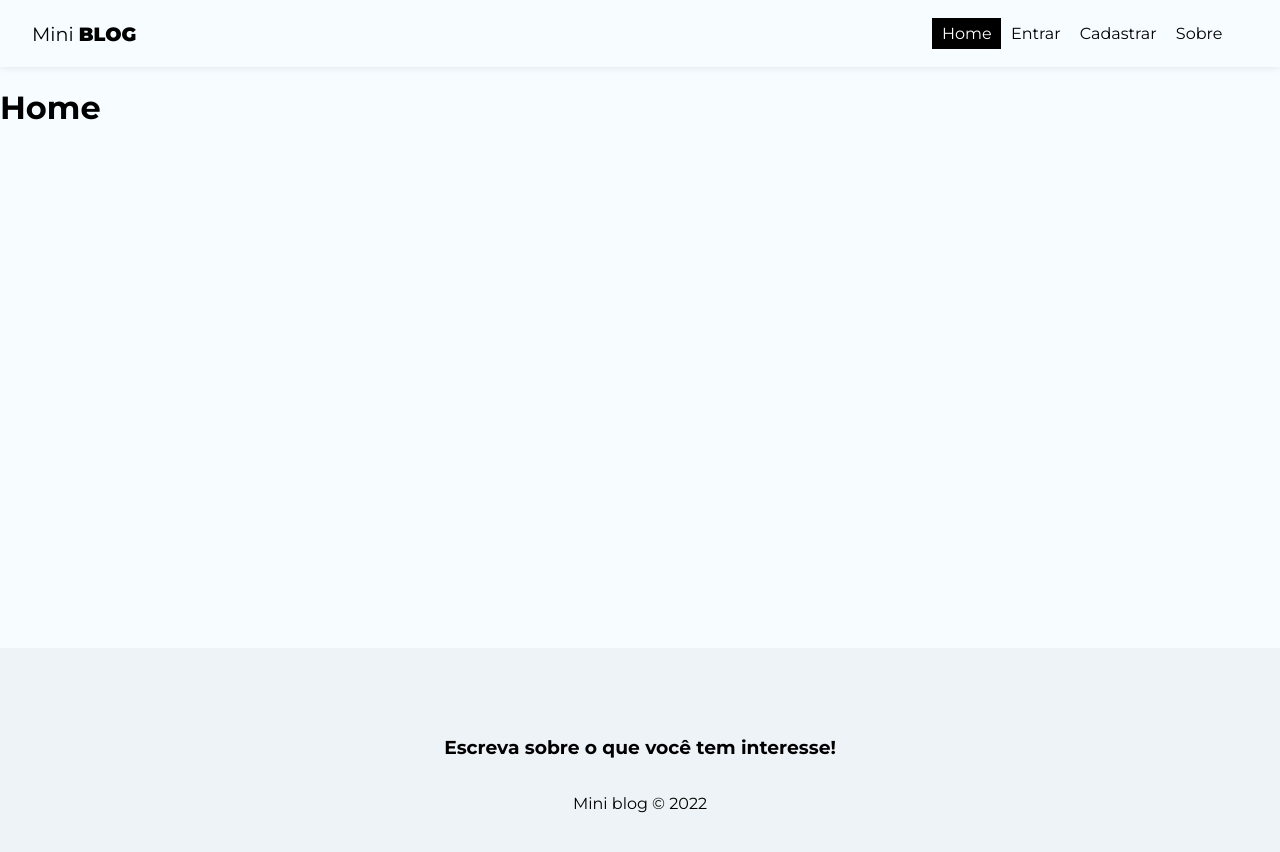
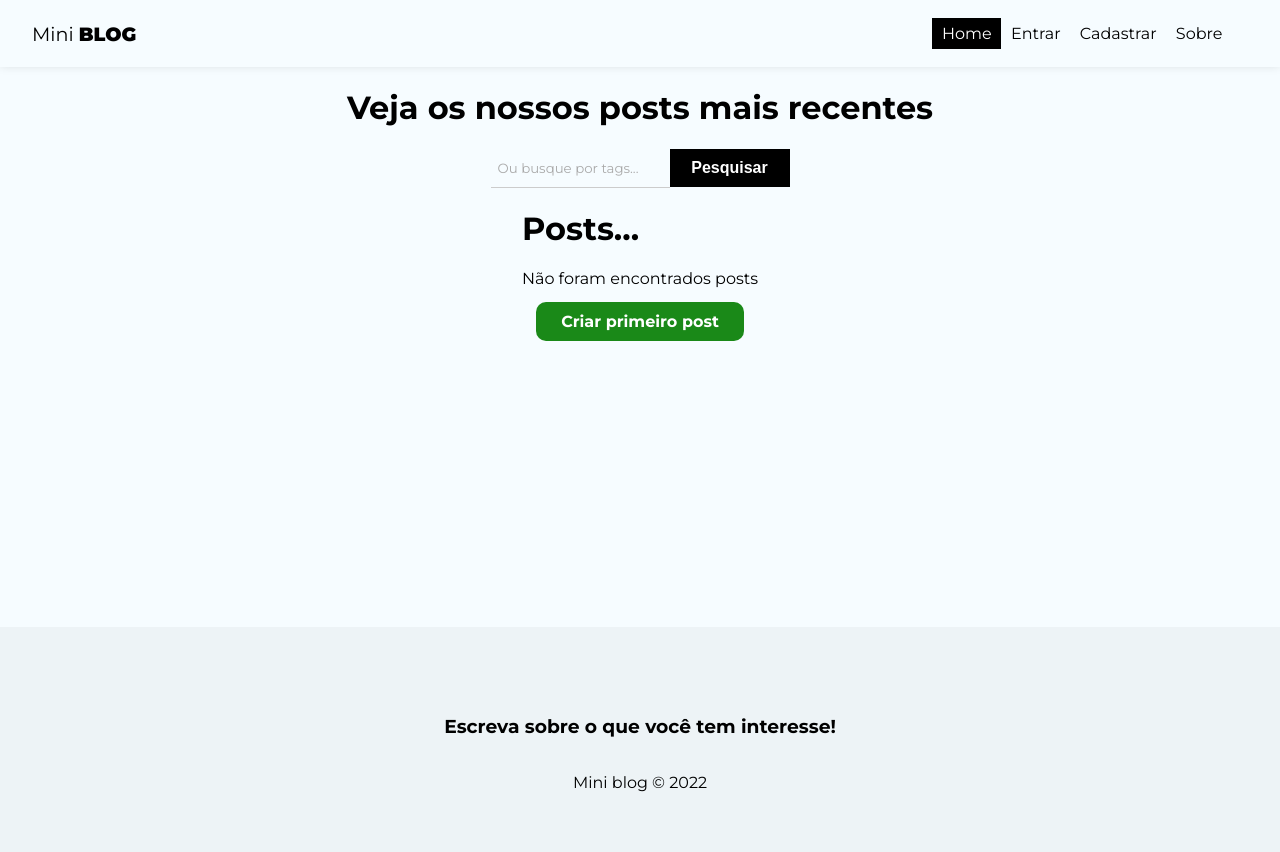
Before and after one commit to Thiagooffice/Mini-Blog, a React (Create React App) app: page / in a window 1280 px wide. Shown: the top 852 px of the page. Built offline with nearby package versions, Linux system fonts and the light colour scheme; no server answers.

Commit message:
Structuring-the-man

```diff
--- a/package.json
+++ b/package.json
@@ -11,7 +11,8 @@
     "react-dom": "^18.0.0",
     "react-router-dom": "^6.3.0",
     "react-scripts": "5.0.1",
-    "web-vitals": "^2.1.0"
+    "web-vitals": "^2.1.0",
+    "yarn": "^1.22.18"
   },
   "scripts": {
     "start": "react-scripts start",
--- a/src/pages/Home/Home.js
+++ b/src/pages/Home/Home.js
@@ -1,9 +1,37 @@
 import styles from './Home.module.css'
 
+//hooks
+
+import { useNavigate, Link } from 'react-router-dom'
+import { useState } from 'react'
+
+//components
+
 export default function Home(){
+
+    const [query, setQuery] = useState("")
+    const [posts] = useState([])
+
+    const handleSubmit = (e)=>{
+        e.prevendDefault()
+    }
+
     return(
-        <div>
-            <h1>Home</h1>
+        <div className={styles.home}>
+            <h1>Veja os nossos posts mais recentes</h1>
+            <form className={styles.form}>
+                <input type="text" placeholder='Ou busque por tags...' onChange={(e)=> setQuery(e.target.value)} />
+                <button className="btn btn-dark">Pesquisar</button>
+            </form>
+            <div>
+                <h1>Posts...</h1>
+                {posts && posts.length === 0 && (
+                    <div className={styles.noposts}>
+                        <p>Não foram encontrados posts</p>
+                        <Link to="/posts/create" className="btn">Criar primeiro post</Link>
+                    </div>
+                )}
+            </div>
         </div>
     )
 }
--- a/src/pages/Home/Home.module.css
+++ b/src/pages/Home/Home.module.css
@@ -0,0 +1,26 @@
+.home {
+    display: flex;
+    flex-direction: column;
+    align-items: center;
+    justify-content: center;
+}
+.search_form{
+    max-width: 100%;
+    width: 60%;
+    display: flex;
+    justify-content: center;
+    margin-bottom: 2em;
+}
+.search_form input{
+    margin-top: 10px;
+    width: 50%;
+}
+.noposts{
+    text-align: center;
+}
+.noposts p{
+    margin-bottom: 1.5em;
+}
+.noposts a{
+    padding: 10px 25px;
+}
```
Also changed, not shown: 1 other file (tests, documents, lock files or other folders).
